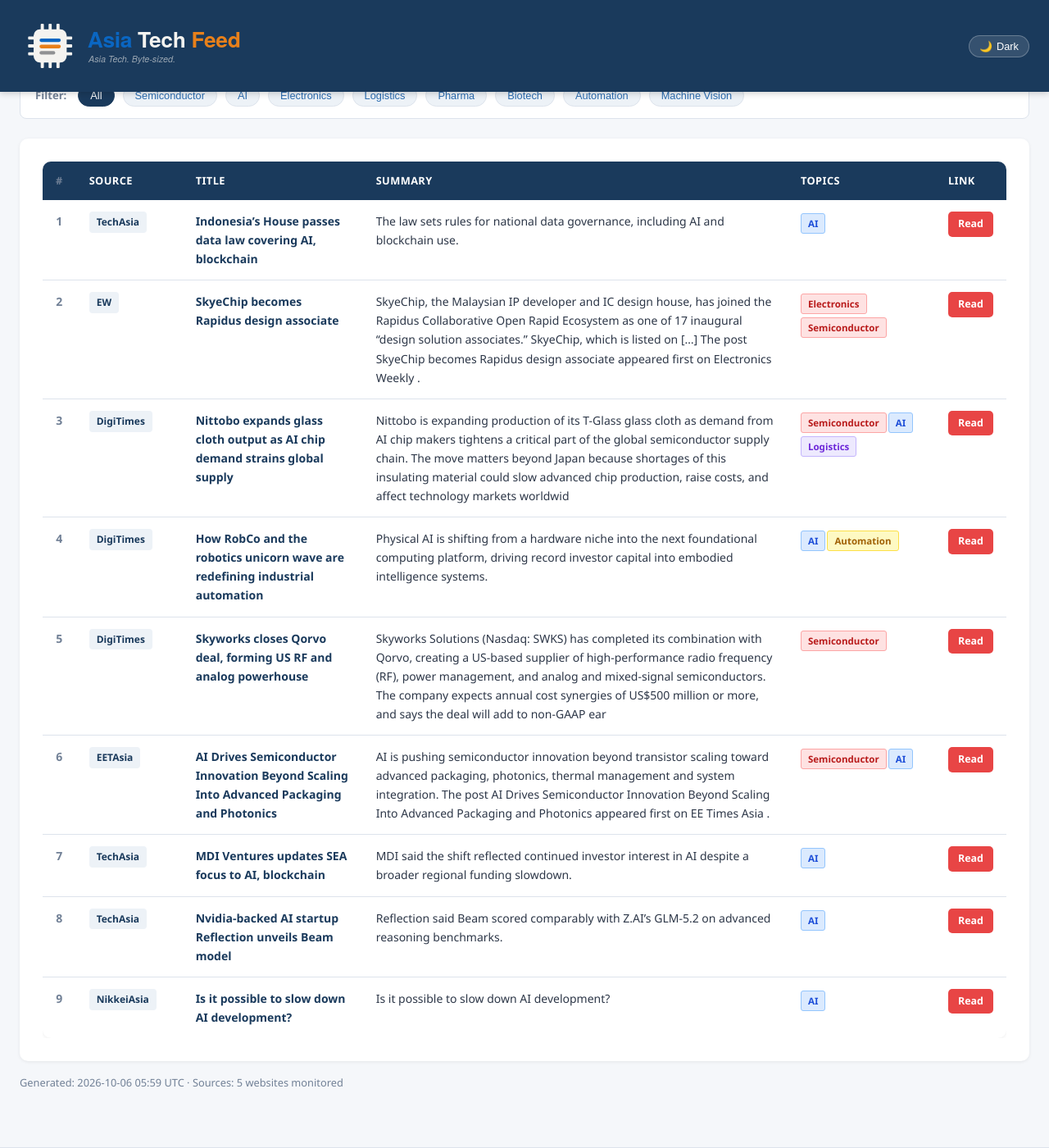
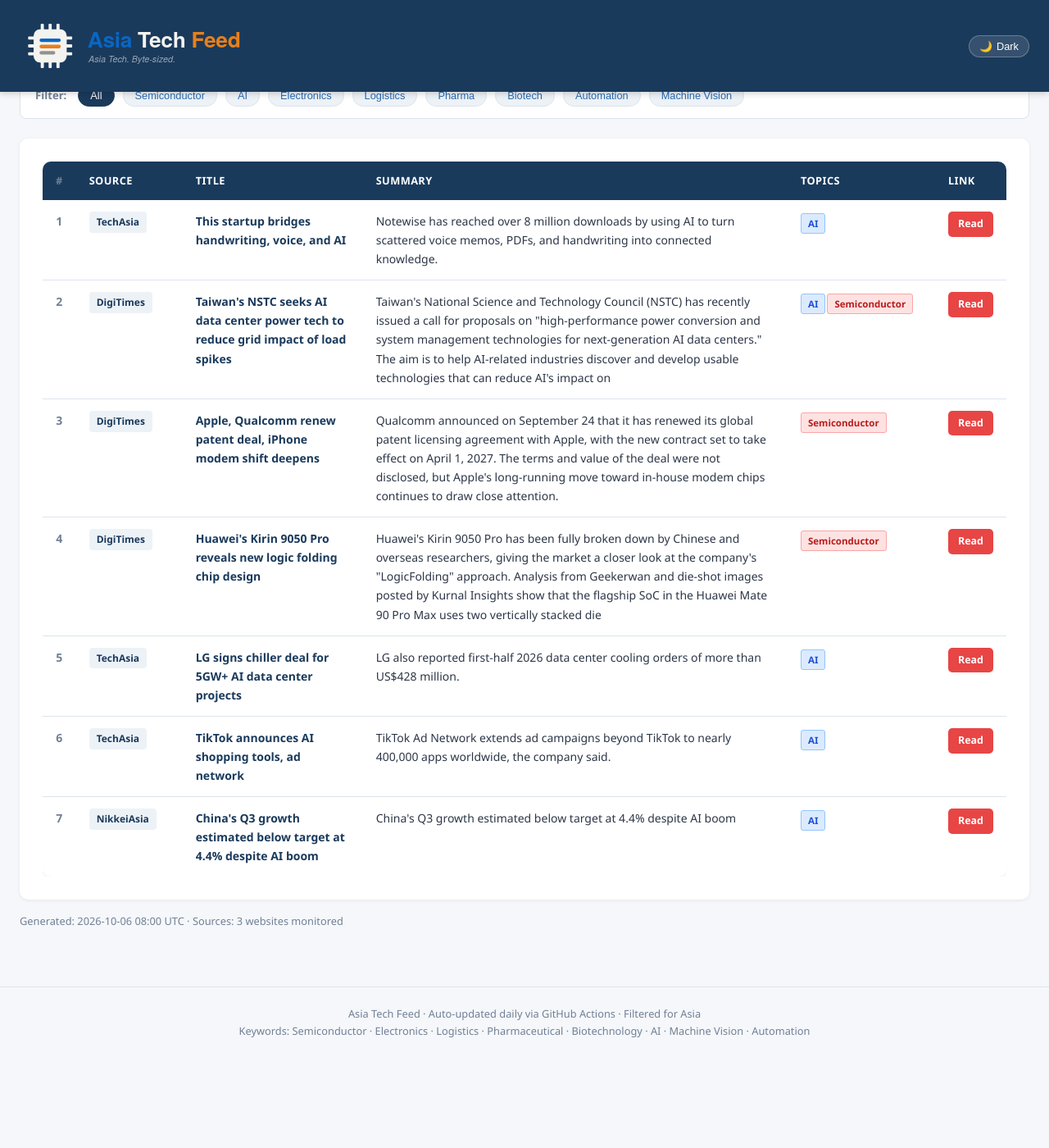
Before and after one commit to asiatechfeed/Asia-Tech-Feed, a Jekyll site: the page built from _posts/2026-10-06-asia-tech-news-digest.md, in a window 1280 px wide and 1400 px high, scrolled down 633 px. Shown: the whole window at 82% size. Built offline with Jekyll 4.4.1, drawn with Linux system fonts in a browser that asks for light colours; a script that is not in the unit is left out; after the commit the page ends 1923 px from its top, so only the background shows below that; some of the changed text lies outside the part shown.

Commit message:
📰 News digest 2026-10-06 (7 articles)

```diff
--- a/_posts/2026-10-06-asia-tech-news-digest.md
+++ b/_posts/2026-10-06-asia-tech-news-digest.md
@@ -1,15 +1,15 @@
 ---
 layout: post
 title: "Asia Tech News Digest - October 06, 2026"
-date: 2026-10-06 13:59:54 +0800
-articles_count: 9
-sources_count: 5
-sources: ["DigiTimes", "EETAsia", "EW", "NikkeiAsia", "TechAsia"]
+date: 2026-10-06 16:00:52 +0800
+articles_count: 7
+sources_count: 3
+sources: ["DigiTimes", "NikkeiAsia", "TechAsia"]
 csv_file: /assets/data/news-2026-10-06.tsv
-featured_title: "Indonesia\u2019s House passes data law covering AI, blockchain"
-featured_url: "https://www.techinasia.com/taiwan-passes-new-ai-law-to-strengthen-governance-innovation"
+featured_title: "This startup bridges handwriting, voice, and AI"
+featured_url: "https://www.techinasia.com/this-startup-bridges-handwriting-voice-and-ai"
 featured_source: "TechAsia"
-featured_summary: "The law sets rules for national data governance, including AI and blockchain use."
+featured_summary: "Notewise has reached over 8 million downloads by using AI to turn scattered voice memos, PDFs, and handwriting into connected knowledge."
 featured_image: ""
 ---
 
@@ -28,74 +28,58 @@ featured_image: ""
 <tr>
   <td class="col-num">1</td>
   <td class="col-source"><span class="source-badge">TechAsia</span></td>
-  <td class="col-title"><span class="article-title">Indonesia’s House passes data law covering AI, blockchain</span></td>
-  <td class="col-summary">The law sets rules for national data governance, including AI and blockchain use.</td>
+  <td class="col-title"><span class="article-title">This startup bridges handwriting, voice, and AI</span></td>
+  <td class="col-summary">Notewise has reached over 8 million downloads by using AI to turn scattered voice memos, PDFs, and handwriting into connected knowledge.</td>
   <td class="col-tags"><span class="tag ai">AI</span></td>
-  <td class="col-link"><a class="btn-link" href="https://www.techinasia.com/taiwan-passes-new-ai-law-to-strengthen-governance-innovation" target="_blank" rel="noopener">Read</a></td>
+  <td class="col-link"><a class="btn-link" href="https://www.techinasia.com/this-startup-bridges-handwriting-voice-and-ai" target="_blank" rel="noopener">Read</a></td>
 </tr>
 <tr>
   <td class="col-num">2</td>
-  <td class="col-source"><span class="source-badge">EW</span></td>
-  <td class="col-title"><span class="article-title">SkyeChip becomes Rapidus design associate</span></td>
-  <td class="col-summary">SkyeChip, the Malaysian IP developer and IC design house, has joined the Rapidus Collaborative Open Rapid Ecosystem as one of 17 inaugural “design solution associates.” SkyeChip, which is listed on […] The post SkyeChip becomes Rapidus design associate appeared first on Electronics Weekly .</td>
-  <td class="col-tags"><span class="tag semi">Electronics</span><span class="tag semi">Semiconductor</span></td>
-  <td class="col-link"><a class="btn-link" href="https://www.electronicsweekly.com/news/business/skyechip-becomes-rapidus-design-associate-2026-10/" target="_blank" rel="noopener">Read</a></td>
+  <td class="col-source"><span class="source-badge">DigiTimes</span></td>
+  <td class="col-title"><span class="article-title">Taiwan's NSTC seeks AI data center power tech to reduce grid impact of load spikes</span></td>
+  <td class="col-summary">Taiwan's National Science and Technology Council (NSTC) has recently issued a call for proposals on "high-performance power conversion and system management technologies for next-generation AI data centers." The aim is to help AI-related industries discover and develop usable technologies that can reduce AI's impact on</td>
+  <td class="col-tags"><span class="tag ai">AI</span><span class="tag semi">Semiconductor</span></td>
+  <td class="col-link"><a class="btn-link" href="https://www.digitimes.com/news/a20261006PD232/taiwan-nstc-data-efficiency.html" target="_blank" rel="noopener">Read</a></td>
 </tr>
 <tr>
   <td class="col-num">3</td>
   <td class="col-source"><span class="source-badge">DigiTimes</span></td>
-  <td class="col-title"><span class="article-title">Nittobo expands glass cloth output as AI chip demand strains global supply</span></td>
-  <td class="col-summary">Nittobo is expanding production of its T-Glass glass cloth as demand from AI chip makers tightens a critical part of the global semiconductor supply chain. The move matters beyond Japan because shortages of this insulating material could slow advanced chip production, raise costs, and affect technology markets worldwid</td>
-  <td class="col-tags"><span class="tag semi">Semiconductor</span><span class="tag ai">AI</span><span class="tag logis">Logistics</span></td>
-  <td class="col-link"><a class="btn-link" href="https://www.digitimes.com/news/a20261006PD221/nittobo-demand-ai-chip-production-market.html" target="_blank" rel="noopener">Read</a></td>
+  <td class="col-title"><span class="article-title">Apple, Qualcomm renew patent deal, iPhone modem shift deepens</span></td>
+  <td class="col-summary">Qualcomm announced on September 24 that it has renewed its global patent licensing agreement with Apple, with the new contract set to take effect on April 1, 2027. The terms and value of the deal were not disclosed, but Apple's long-running move toward in-house modem chips continues to draw close attention.</td>
+  <td class="col-tags"><span class="tag semi">Semiconductor</span></td>
+  <td class="col-link"><a class="btn-link" href="https://www.digitimes.com/news/a20261006PD229/qualcomm-apple-modem-patent-iphone.html" target="_blank" rel="noopener">Read</a></td>
 </tr>
 <tr>
   <td class="col-num">4</td>
   <td class="col-source"><span class="source-badge">DigiTimes</span></td>
-  <td class="col-title"><span class="article-title">How RobCo and the robotics unicorn wave are redefining industrial automation</span></td>
-  <td class="col-summary">Physical AI is shifting from a hardware niche into the next foundational computing platform, driving record investor capital into embodied intelligence systems.</td>
-  <td class="col-tags"><span class="tag ai">AI</span><span class="tag auto">Automation</span></td>
-  <td class="col-link"><a class="btn-link" href="https://www.digitimes.com/news/a20261006VL208/robot-robotics-industrial-hardware-niche.html" target="_blank" rel="noopener">Read</a></td>
+  <td class="col-title"><span class="article-title">Huawei's Kirin 9050 Pro reveals new logic folding chip design</span></td>
+  <td class="col-summary">Huawei's Kirin 9050 Pro has been fully broken down by Chinese and overseas researchers, giving the market a closer look at the company's "LogicFolding" approach. Analysis from Geekerwan and die-shot images posted by Kurnal Insights show that the flagship SoC in the Huawei Mate 90 Pro Max uses two vertically stacked die</td>
+  <td class="col-tags"><span class="tag semi">Semiconductor</span></td>
+  <td class="col-link"><a class="btn-link" href="https://www.digitimes.com/news/a20261006PD215/huawei-kirin-design-market-transistor.html" target="_blank" rel="noopener">Read</a></td>
 </tr>
 <tr>
   <td class="col-num">5</td>
-  <td class="col-source"><span class="source-badge">DigiTimes</span></td>
-  <td class="col-title"><span class="article-title">Skyworks closes Qorvo deal, forming US RF and analog powerhouse</span></td>
-  <td class="col-summary">Skyworks Solutions (Nasdaq: SWKS) has completed its combination with Qorvo, creating a US-based supplier of high-performance radio frequency (RF), power management, and analog and mixed-signal semiconductors. The company expects annual cost synergies of US$500 million or more, and says the deal will add to non-GAAP ear</td>
-  <td class="col-tags"><span class="tag semi">Semiconductor</span></td>
-  <td class="col-link"><a class="btn-link" href="https://www.digitimes.com/news/a20261006VL213/skyworks-qorvo-rf-ic-supplier.html" target="_blank" rel="noopener">Read</a></td>
+  <td class="col-source"><span class="source-badge">TechAsia</span></td>
+  <td class="col-title"><span class="article-title">LG signs chiller deal for 5GW+ AI data center projects</span></td>
+  <td class="col-summary">LG also reported first-half 2026 data center cooling orders of more than US$428 million.</td>
+  <td class="col-tags"><span class="tag ai">AI</span></td>
+  <td class="col-link"><a class="btn-link" href="https://www.techinasia.com/lg-electronics-expands-into-ai-data-center-cooling" target="_blank" rel="noopener">Read</a></td>
 </tr>
 <tr>
   <td class="col-num">6</td>
-  <td class="col-source"><span class="source-badge">EETAsia</span></td>
-  <td class="col-title"><span class="article-title">AI Drives Semiconductor Innovation Beyond Scaling Into Advanced Packaging and Photonics</span></td>
-  <td class="col-summary">AI is pushing semiconductor innovation beyond transistor scaling toward advanced packaging, photonics, thermal management and system integration. The post AI Drives Semiconductor Innovation Beyond Scaling Into Advanced Packaging and Photonics appeared first on EE Times Asia .</td>
-  <td class="col-tags"><span class="tag semi">Semiconductor</span><span class="tag ai">AI</span></td>
-  <td class="col-link"><a class="btn-link" href="https://www.eetasia.com/ai-drives-semiconductor-innovation-beyond-scaling-into-advanced-packaging-and-photonics/" target="_blank" rel="noopener">Read</a></td>
+  <td class="col-source"><span class="source-badge">TechAsia</span></td>
+  <td class="col-title"><span class="article-title">TikTok announces AI shopping tools, ad network</span></td>
+  <td class="col-summary">TikTok Ad Network extends ad campaigns beyond TikTok to nearly 400,000 apps worldwide, the company said.</td>
+  <td class="col-tags"><span class="tag ai">AI</span></td>
+  <td class="col-link"><a class="btn-link" href="https://www.techinasia.com/tiktok-shop-tops-markets-118b-gmv" target="_blank" rel="noopener">Read</a></td>
 </tr>
 <tr>
   <td class="col-num">7</td>
-  <td class="col-source"><span class="source-badge">TechAsia</span></td>
-  <td class="col-title"><span class="article-title">MDI Ventures updates SEA focus to AI, blockchain</span></td>
-  <td class="col-summary">MDI said the shift reflected continued investor interest in AI despite a broader regional funding slowdown.</td>
+  <td class="col-source"><span class="source-badge">NikkeiAsia</span></td>
+  <td class="col-title"><span class="article-title">China's Q3 growth estimated below target at 4.4% despite AI boom</span></td>
+  <td class="col-summary">China's Q3 growth estimated below target at 4.4% despite AI boom</td>
   <td class="col-tags"><span class="tag ai">AI</span></td>
-  <td class="col-link"><a class="btn-link" href="https://www.techinasia.com/telkom-indonesia-weighs-sale-venture-arm-mdi-ventures" target="_blank" rel="noopener">Read</a></td>
-</tr>
-<tr>
-  <td class="col-num">8</td>
-  <td class="col-source"><span class="source-badge">TechAsia</span></td>
-  <td class="col-title"><span class="article-title">Nvidia-backed AI startup Reflection unveils Beam model</span></td>
-  <td class="col-summary">Reflection said Beam scored comparably with Z.AI’s GLM-5.2 on advanced reasoning benchmarks.</td>
-  <td class="col-tags"><span class="tag ai">AI</span></td>
-  <td class="col-link"><a class="btn-link" href="https://www.techinasia.com/shinsegae-signs-ai-data-center-deal-reflection" target="_blank" rel="noopener">Read</a></td>
-</tr>
-<tr>
-  <td class="col-num">9</td>
-  <td class="col-source"><span class="source-badge">NikkeiAsia</span></td>
-  <td class="col-title"><span class="article-title">Is it possible to slow down AI development?</span></td>
-  <td class="col-summary">Is it possible to slow down AI development?</td>
-  <td class="col-tags"><span class="tag ai">AI</span></td>
-  <td class="col-link"><a class="btn-link" href="https://asia.nikkei.com/spotlight/podcasts/podcast-tech-latest/is-it-possible-to-slow-down-ai-development" target="_blank" rel="noopener">Read</a></td>
+  <td class="col-link"><a class="btn-link" href="https://asia.nikkei.com/economy/china-s-q3-growth-estimated-below-target-at-4.4-despite-ai-boom" target="_blank" rel="noopener">Read</a></td>
 </tr>
 </tbody>
 </table>
```
Also changed, not shown: _data/seen_urls.json (+8 -1 lines), _digest_meta.json (+18 -20 lines), assets/data/news-2026-10-06.tsv (+7 -9 lines), assets/data/search-index.json.
